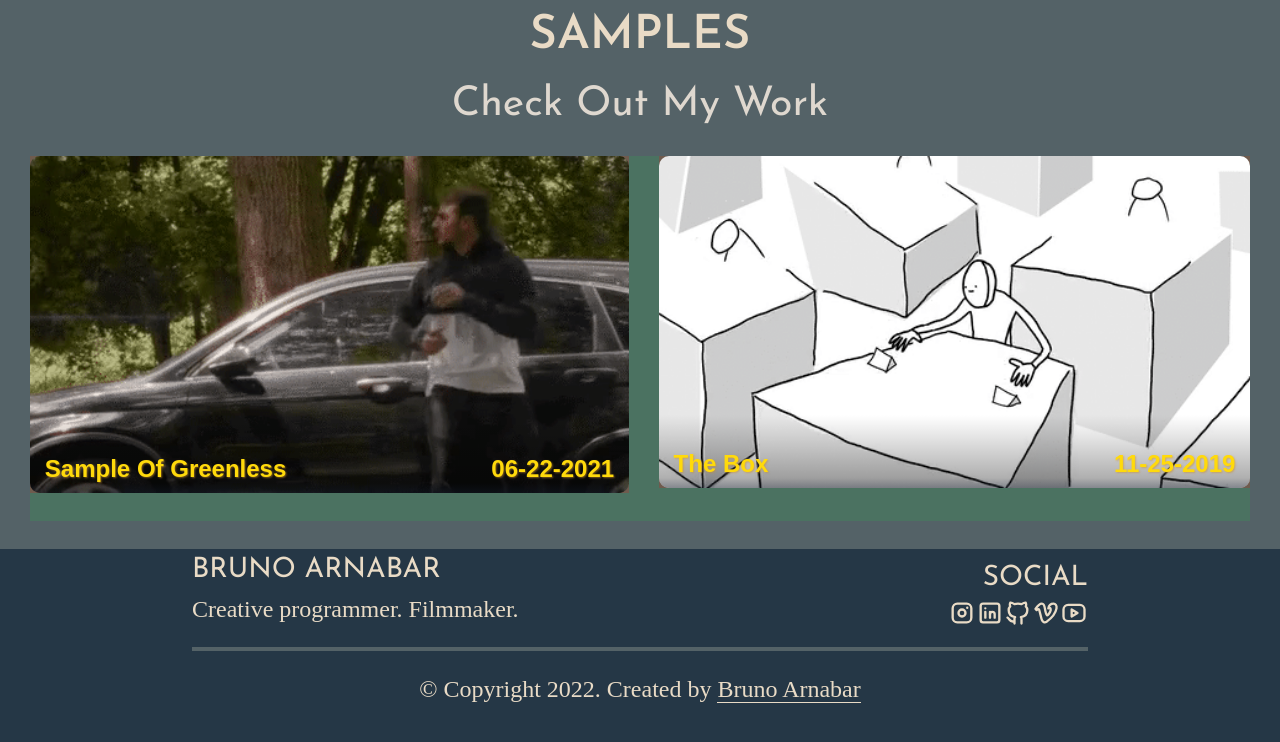
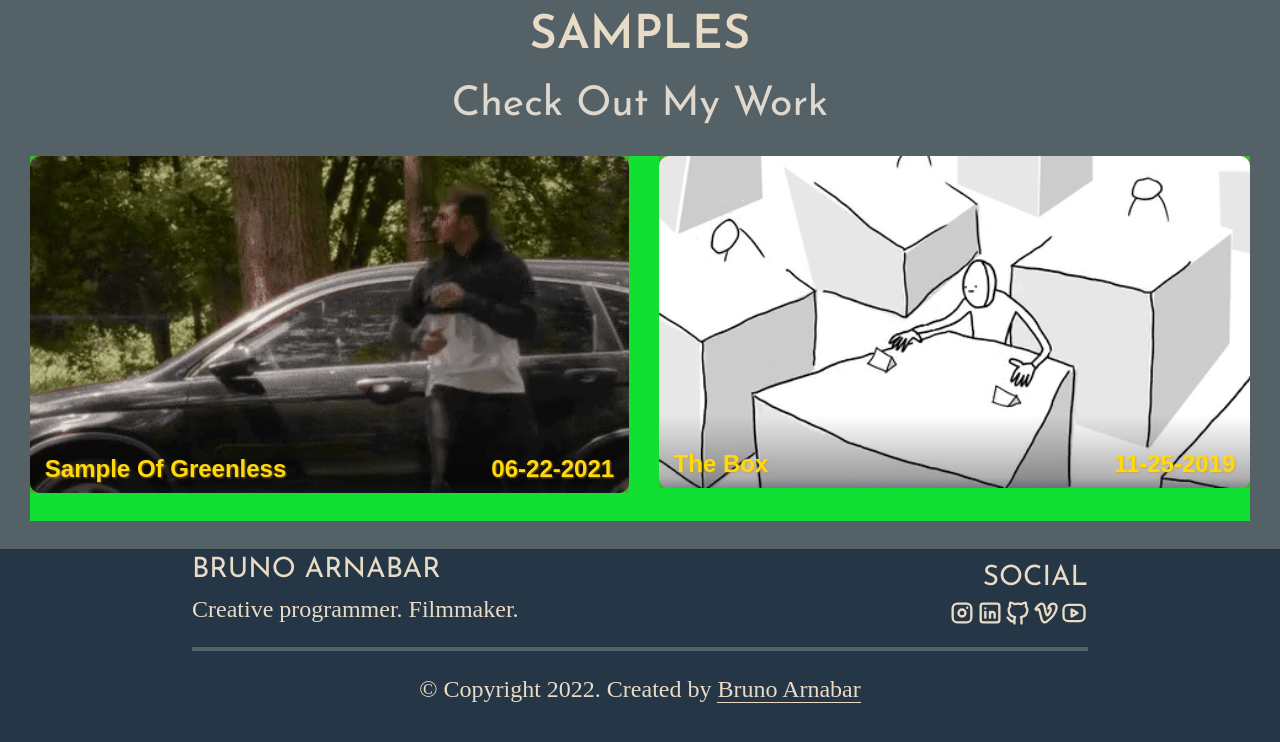
Before and after one commit to brunoarnabar/film-portfolio-deployment, a React (Create React App) app: page / in a window 1280 px wide. Shown: the top 742 px of the page. Built offline with nearby package versions, Linux system fonts and the light colour scheme; a web font is replaced by a local one.

Commit message:
Fixing Preview

```diff
--- a/src/Components/Sample/sample.scss
+++ b/src/Components/Sample/sample.scss
@@ -46,7 +46,7 @@ $max-col-count: 3;
     grid-auto-flow: column;
     gap: 3rem;
     margin: 0 3rem;
-    background: rgba(0, 255, 38, 0.1);
+    background: rgba(0, 255, 38, 0.8);
   }
 
   @for $i from 1 through $max-col-count {
```
